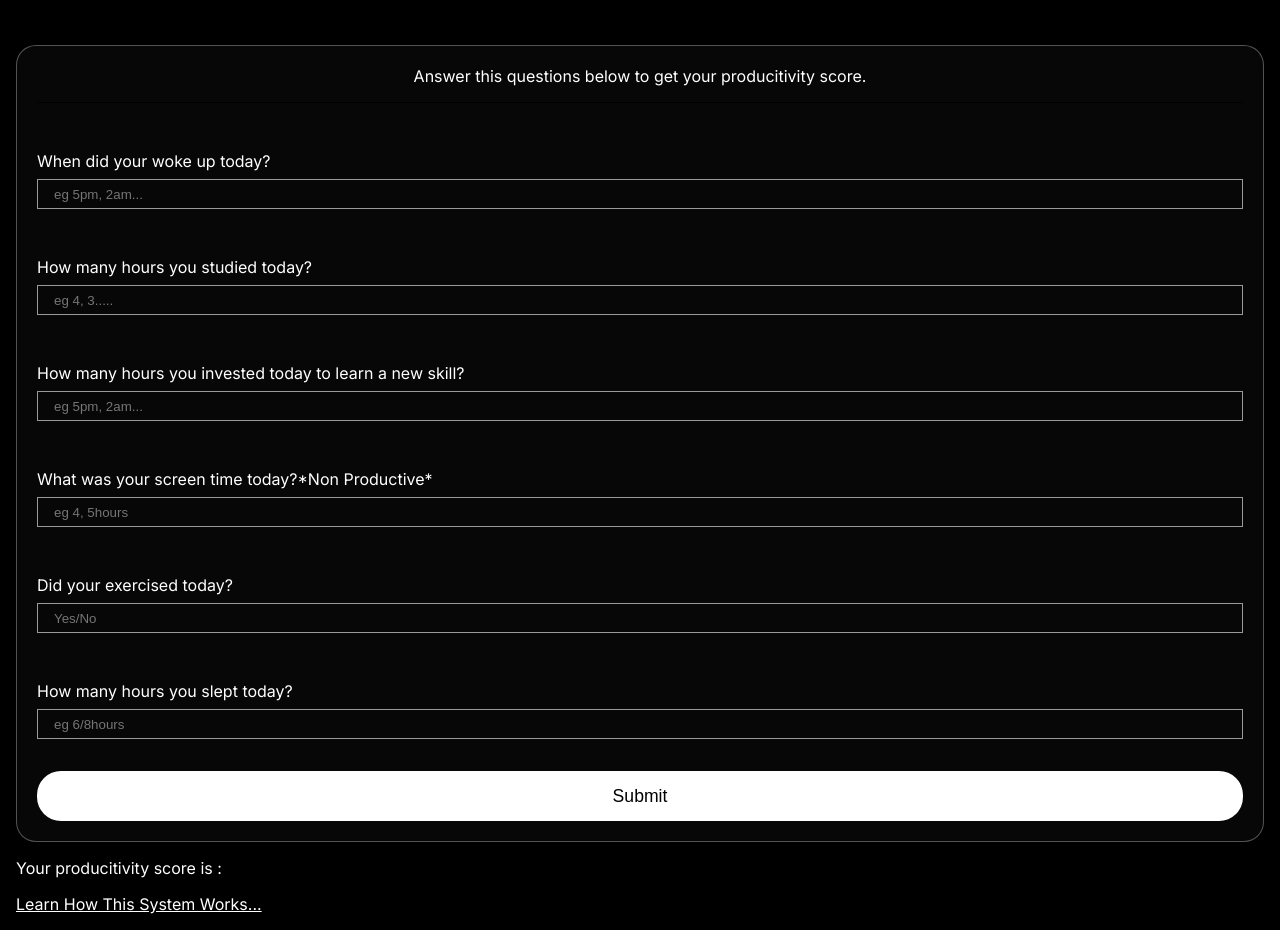
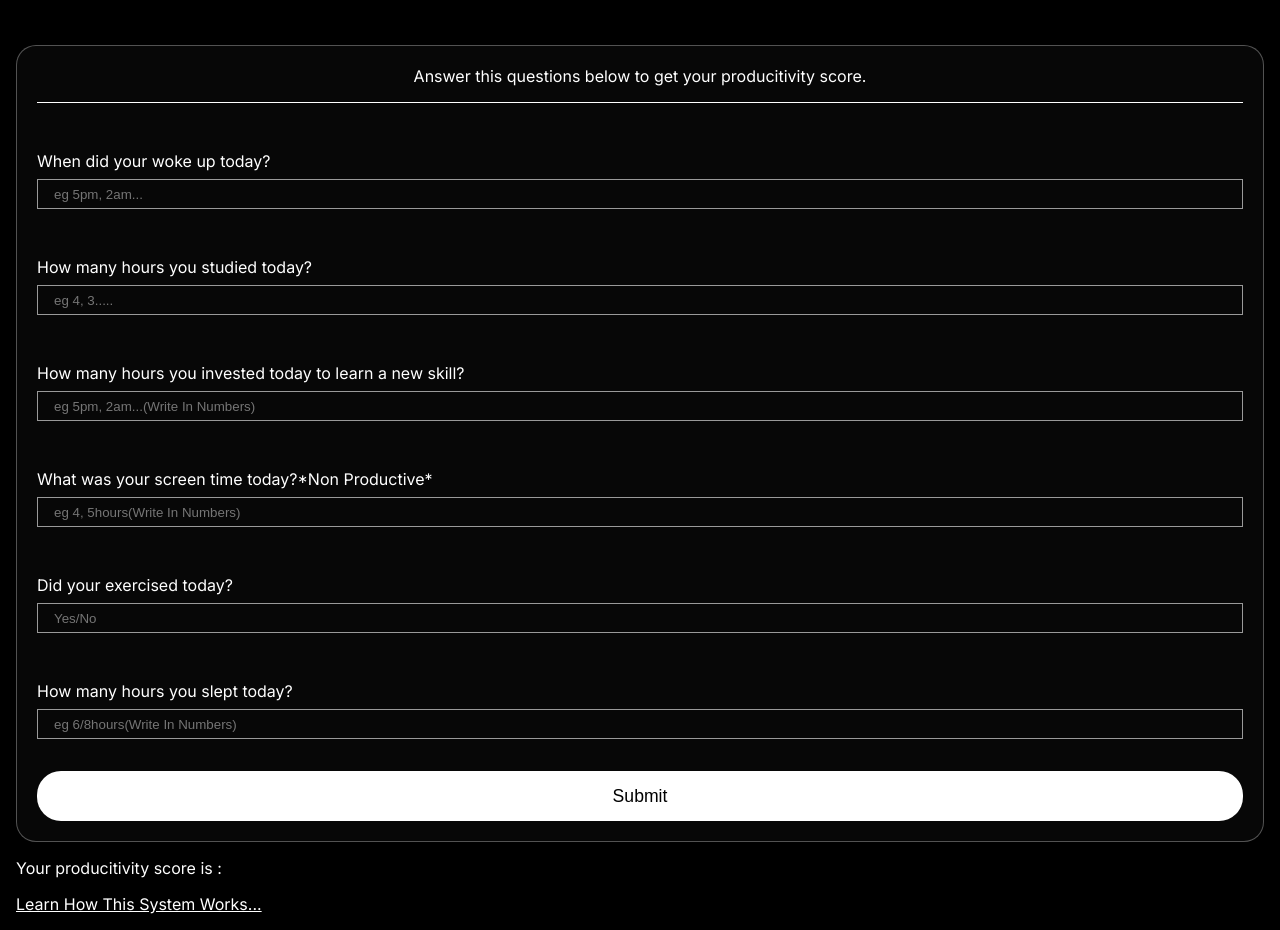
Before and after one commit to Ahon-Moai/CatFacto-, a plain HTML site: page index.html in a window 1280 px wide. Shown: the part 78-1008 px from the top of the page. Drawn offline with Linux system fonts and the light colour scheme.

Commit message:
FIX: BORDER

```diff
--- a/index.html
+++ b/index.html
@@ -45,7 +45,7 @@
         </p>
         <input
           class="question-inputfield"
-          placeholder="eg 5pm, 2am..."
+          placeholder="eg 5pm, 2am...(Write In Numbers)"
           type="text"
           name=""
           id="skill-time"
@@ -55,7 +55,7 @@
         <p class="question">What was your screen time today?*Non Productive*</p>
         <input
           class="question-inputfield"
-          placeholder="eg 4, 5hours"
+          placeholder="eg 4, 5hours(Write In Numbers)"
           type="text"
           name=""
           id="screen-time"
@@ -75,7 +75,7 @@
         <p class="question">How many hours you slept today?</p>
         <input
           class="question-inputfield"
-          placeholder="eg 6/8hours"
+          placeholder="eg 6/8hours(Write In Numbers)"
           type="text"
           name=""
           id="sleep-time"
--- a/script.js
+++ b/script.js
@@ -26,7 +26,7 @@ sub_btn.addEventListener("click", () => {
     total_score += 20;
   }
   let exerciseTime = exercise.value;
-  if (exerciseTime === "yes") {
+  if (exerciseTime === "Yes") {
     total_score += 10;
   }
   let sleepTime = sleep_time.value;
--- a/style.css
+++ b/style.css
@@ -35,7 +35,7 @@ body {
 }
 .inputfield-div-header {
   text-align: center;
-  border-bottom: 1px solid #000;
+  border-bottom: 1px solid #ffffff;
   padding-bottom: 1rem;
 }
 .wakeup-time {
```
